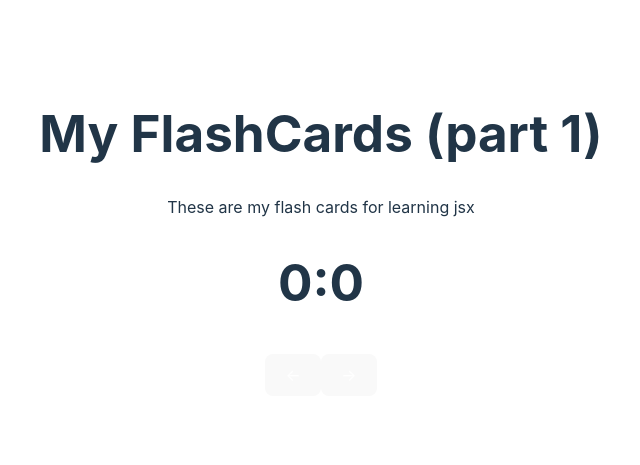
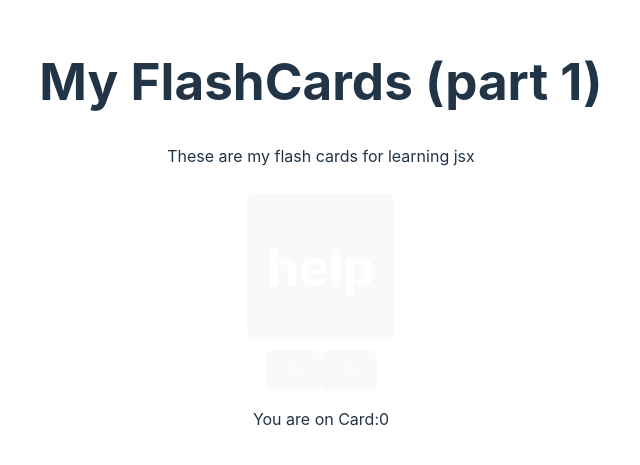
Before and after one commit to Mimi3col/proj2-fc, a React (Vite) app: page / in a window 1280 px wide. Shown: the part 167-632 px from the top of the page, without its empty margins (319-959 px from the left). Built offline with nearby package versions, Linux system fonts and the light colour scheme.

Commit message:
changing from q to a

```diff
--- a/components/Card.jsx
+++ b/components/Card.jsx
@@ -6,11 +6,25 @@ import './Card.css'
 
 
 function Card(props) {
+    const [count, setCount] = useState(0)
+
+    if(count){
+    return(
+        <div>
+            <button onClick={()=>setCount(count - 1)}>
+                <h1>{props.answer}</h1>
+        </button>
+        </div>
+        )
+    }else{
     return(
         <div className="Card">
-            <h1>{props.qna}</h1>
+        <button onClick={ ()=>setCount(count + 1) }>
+            <h1>{props.question}</h1>
+        </button>
         </div>
     )
+    }
 }
 
 export default Card
--- a/src/App.jsx
+++ b/src/App.jsx
@@ -5,16 +5,17 @@ import './App.css'
 
 
 function App() {
-  const [nextCount, setNextCount] = useState(0)
-  const [backCount, setBackCount] = useState(0)
+  const [Count, setCount] = useState(0)
+
 
   return (
     <div className="App">
        <h1>My FlashCards (part 1)</h1>
        <p>These are my flash cards for learning jsx</p>
-       <h1>{backCount}:{nextCount}</h1>
-       <button onClick={ () =>setBackCount(backCount + 1)}>←</button>
-       <button onClick={ ()=>setNextCount(nextCount + 1)}>→</button>
+       <Card question='help' answer='no help'/>
+       <button onClick={ () =>setCount(Count - 1)}>←</button>
+       <button onClick={ ()=>setCount(Count + 1)}>→</button>
+       <p>You are on Card:{Count}</p>
     </div>
   )
 }
```
